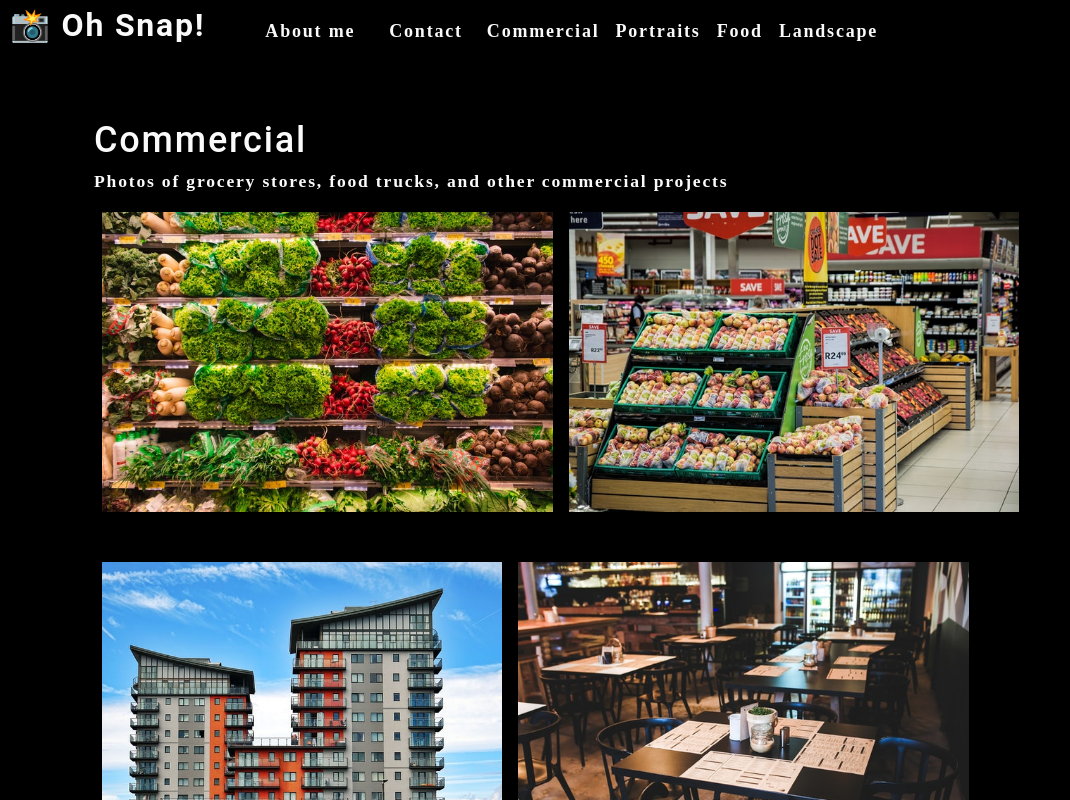
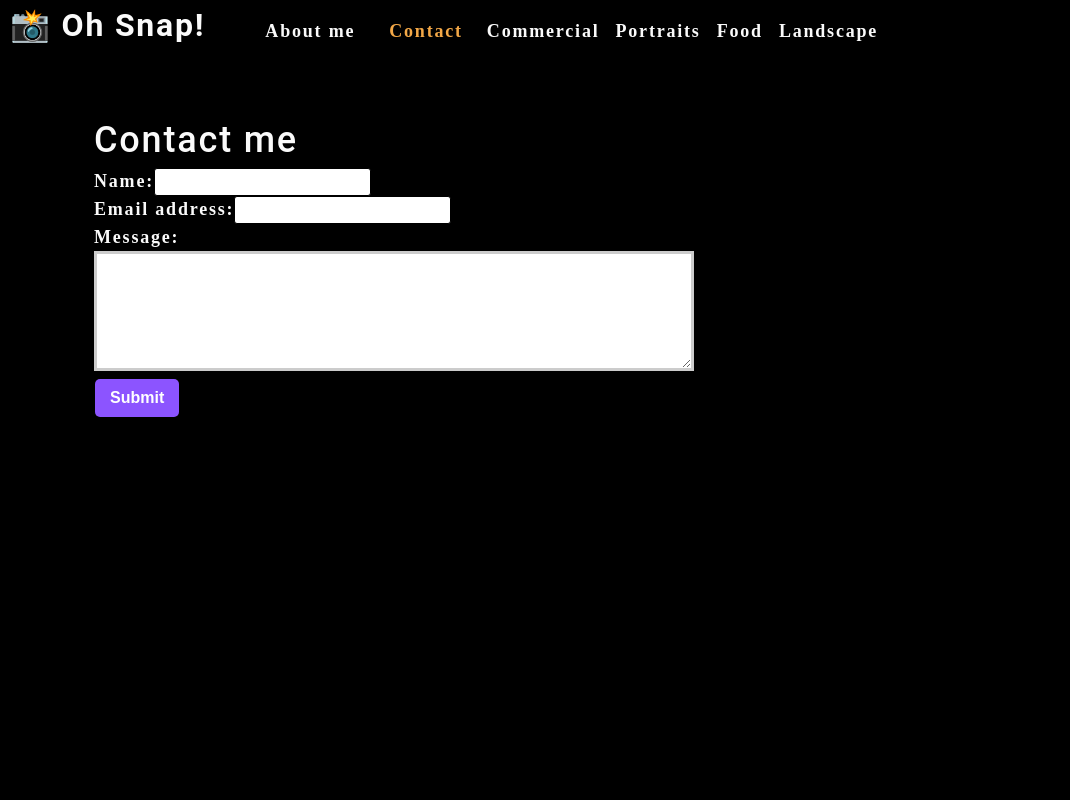
Before and after one commit to akeva22/photo-port, a React (Create React App) app: page / in a window 1280 px wide. Both pictures are taken after a click on the element "Contact". Shown: the top 800 px of the page, without its empty margins (0-1070 px from the left). Built offline with nearby package versions, Linux system fonts and the light colour scheme.

Commit message:
created contact form

```diff
--- a/src/App.js
+++ b/src/App.js
@@ -2,8 +2,10 @@
 import Nav from './components/Nav';
 import About from './components/About';
 import Gallery from './components/Gallery';
+import ContactForm from './components/Contact';
 
 function App() {
+  const [contactSelected, setContactSelected] = useState(false);
   const [categories] = useState([
     {
       name: 'commercial',
@@ -22,10 +24,18 @@
   categories={categories}
   setCurrentCategory={setCurrentCategory}
   currentCategory={currentCategory}
+  contactSelected={contactSelected}
+  setContactSelected={setContactSelected}
 ></Nav>
       <main>
+      {!contactSelected ? (
+  <>
     <Gallery currentCategory={currentCategory}></Gallery>
     <About></About>
+  </>
+) : (
+    <ContactForm></ContactForm>
+  )}
       </main>
     </div>
   );
--- /dev/null
+++ b/src/components/Contact/index.js
@@ -0,0 +1,77 @@
+import React, { useState } from 'react';
+import { validateEmail } from '../../utils/helpers';
+
+
+
+function ContactForm() {
+
+    const [errorMessage, setErrorMessage] = useState('');
+
+    const [formState, setFormState] = useState({ name: '', email: '', message: '' })
+    const { name, email, message } = formState;
+
+    function handleChange(e) {
+        setFormState({...formState, name: e.target.value })
+
+        if (e.target.name === 'email') {
+            const isValid = validateEmail(e.target.value);
+            console.log(isValid);
+            if (!isValid) {
+                setErrorMessage('Your email is invalid.');
+              } else {
+                setErrorMessage('');
+              }
+        } else {
+            if (!e.target.value.length) {
+              setErrorMessage(`${e.target.name} is required.`);
+            } else {
+              setErrorMessage('');
+            }
+          }
+          if (!errorMessage) {
+            setFormState({ ...formState, [e.target.name]: e.target.value });
+          }
+      }
+
+      console.log(formState);
+
+    function handleSubmit(e) {
+        e.preventDefault();
+        console.log(formState);
+      }
+
+      console.log(formState);
+
+    return (
+        <section>
+             <h1>Contact me</h1>
+             <form id="contact-form" onSubmit={handleSubmit}>
+      <div>
+  <label htmlFor="name">Name:</label>
+  <input type="text" defaultValue={name} onChange={handleChange} name="name" />
+</div>
+<div>
+  <label htmlFor="email">Email address:</label>
+ <input type="email" defaultValue={email} name="email" onChange={handleChange} />
+</div>
+<div>
+  <label htmlFor="message">Message:</label>
+  <textarea name="message" defaultValue={message} onChange={handleChange} rows="5" />
+  {errorMessage && (
+  <div>
+    <p className="error-text">{errorMessage}</p>
+  </div>
+)}
+</div>
+<button type="submit">Submit</button>
+      </form>
+        </section>
+    )
+
+}
+
+
+
+
+
+export default ContactForm;
--- a/src/components/Nav/index.js
+++ b/src/components/Nav/index.js
@@ -6,6 +6,8 @@
     categories = [],
     setCurrentCategory,
     currentCategory,
+    contactSelected,
+    setContactSelected
   } = props;
 
 
@@ -24,25 +26,23 @@
       <nav>
         <ul className="flex-row">
           <li className="mx-2">
-            <a data-testid="about" href="#about">
+            <a data-testid="about" href="#about" onClick={() => setContactSelected(false)}>
               About me
             </a>
           </li>
-          <li className={"mx-2"}>
-            <span onClick={() => handleClick('Contact')}>
-              Contact
-            </span>
+          <li className={`mx-2 ${contactSelected && 'navActive'}`}>
+            <span onClick={() => setContactSelected(true)}>Contact</span>
           </li>
           {categories.map((category) => (
             <li
             className={`mx-1 ${
-                currentCategory.name === category.name
+              currentCategory.name === category.name && !contactSelected && `navActive`
               }`}
             key={category.name}
           >
-              <span
-                onClick={() => {
+              <span onClick={() => {
                 setCurrentCategory(category);
+                setContactSelected(false);
               }}
               >
                 {capitalizeFirstLetter(category.name)}
```
Also changed, not shown: 2 other files (tests, documents, lock files or other folders). Lines whose indentation alone changed are shown as unchanged.
